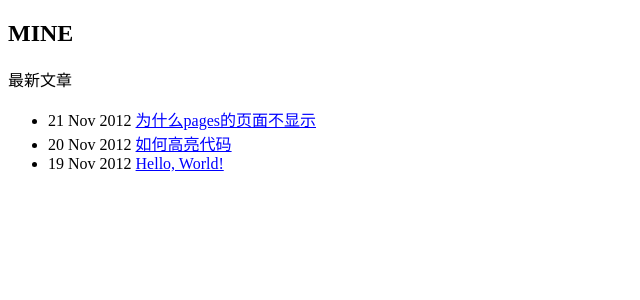
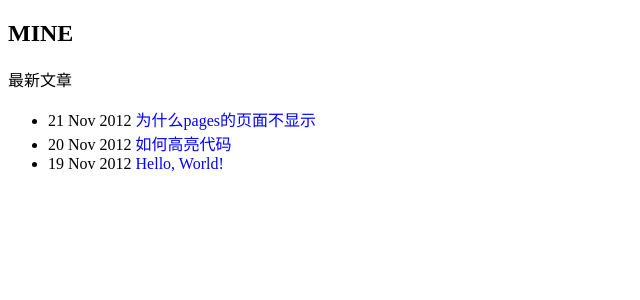
Before and after one commit to LelouchHe/lelouchhe.github.com, a Jekyll site: the page built from index.html, in a window 1280 px wide. Shown: the top 300 px of the page, without its empty margins (0-640 px from the left). Built offline with Jekyll 4.4.1, drawn with Linux system fonts in a browser that asks for light colours; Markdown is read by kramdown in place of the engine named in the settings.

Commit message:
change link style

```diff
--- a/css/default.css
+++ b/css/default.css
@@ -1,3 +1,5 @@
+a {text-decoration: none;}
+
 a:link {color: blue;}
 
 a:visited {color: green;}
```
